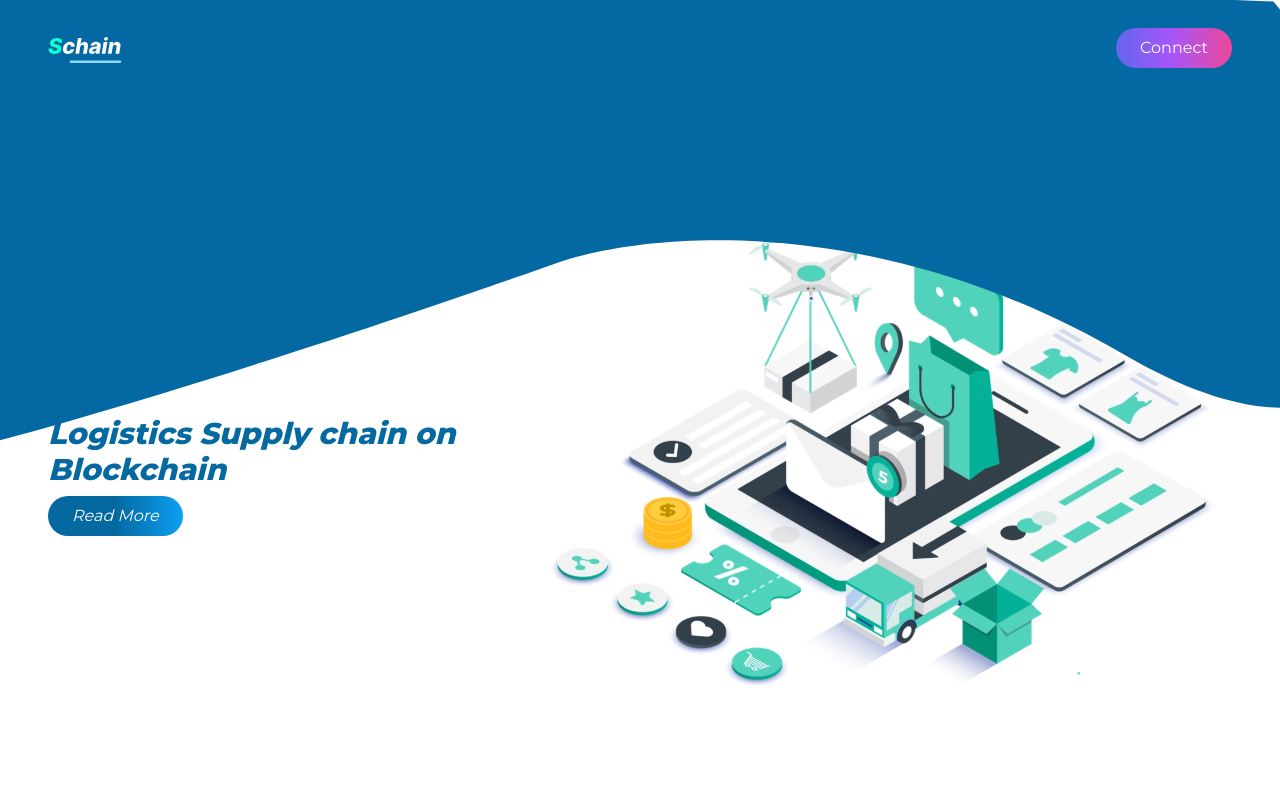
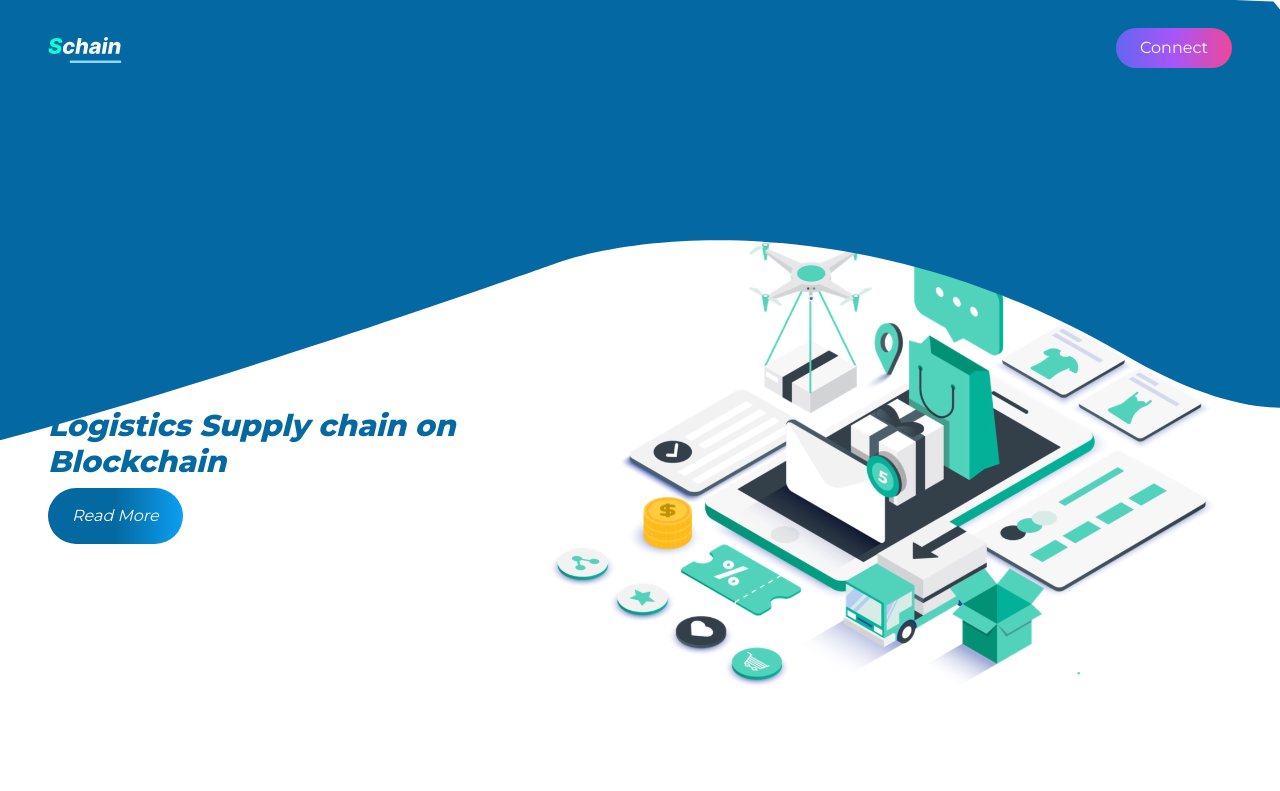
Before and after one commit to mendsalbert/schain, a Next.js app: page / in a window 1280 px wide. Shown: the top 791 px of the page. Built offline with nearby package versions, Linux system fonts and the light colour scheme.

Commit message:
schain ui

```diff
--- a/pages/index.tsx
+++ b/pages/index.tsx
@@ -33,7 +33,7 @@ const Index = (props: Props) => {
             <p className="text-left font-extrabold text-3xl italic text-[#0469A1]">
               Logistics Supply chain on Blockchain
             </p>
-            <div className="bg-gradient-to-r italic from-[#0469A1] via-[#0469A1] mt-2 to-[#0C9FF2]  text-center w-max   px-6 py-2 rounded-full cursor-pointer text-white">
+            <div className="bg-gradient-to-r italic from-[#0469A1] via-[#0469A1] mt-2 to-[#0C9FF2]  text-center w-max  px-6 py-2 md:py-4 rounded-full cursor-pointer text-white">
               Read More
             </div>
           </div>
```
